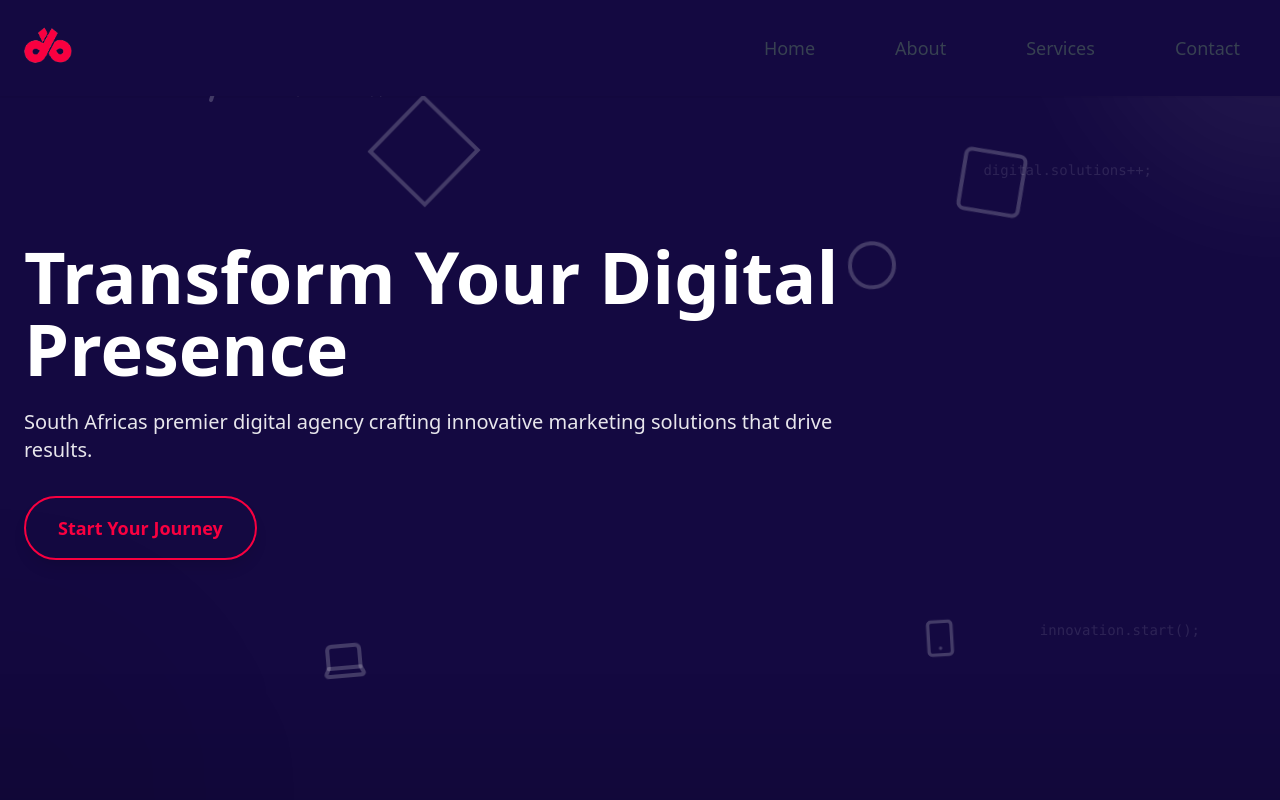
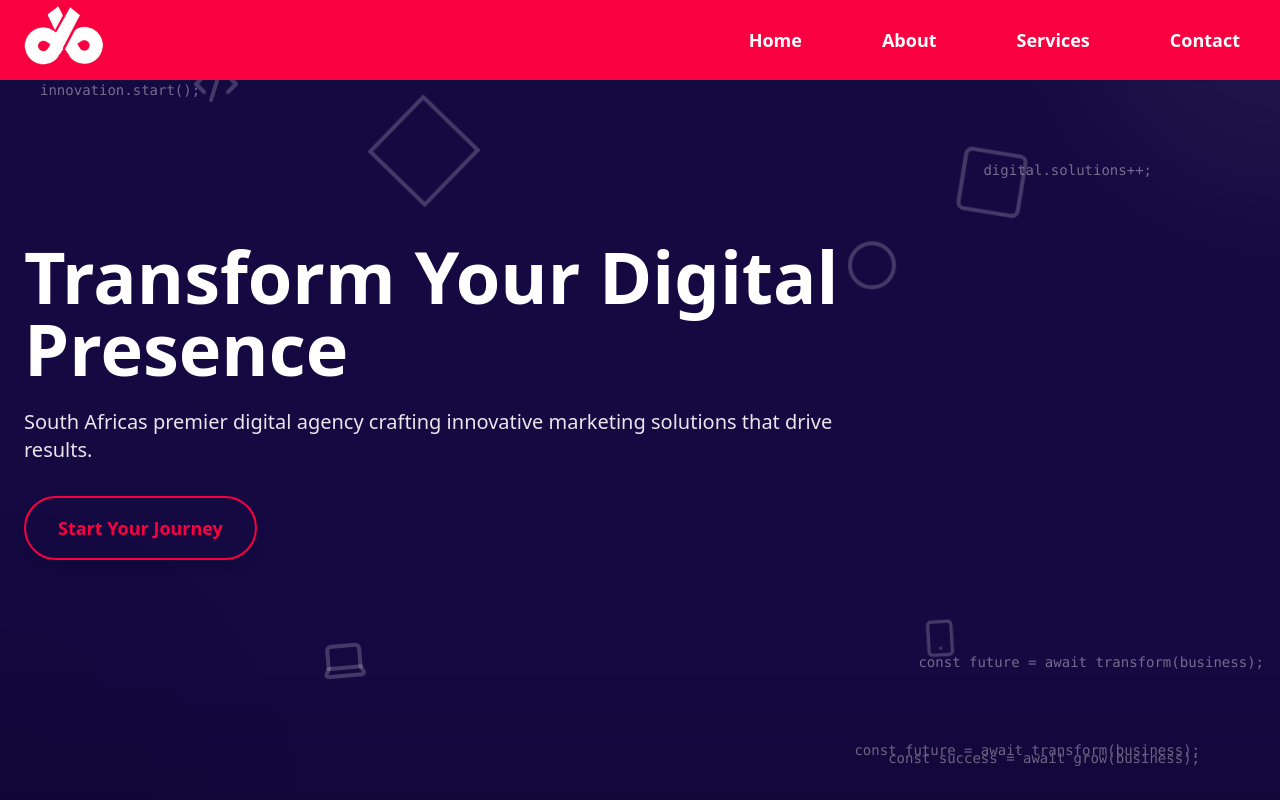
Before and after one commit to josvil-dev/digitalbind, a Next.js app: page / in a window 1280 px wide. Shown: the top 800 px of the page. Built offline with nearby package versions, Linux system fonts and the light colour scheme.

Commit message:
itterations

```diff
--- a/app/Components/Nav.tsx
+++ b/app/Components/Nav.tsx
@@ -46,9 +46,9 @@ const Navbar = () => {
   };
 
   return (
-    <nav className="bg-[#140941] shadow-sm fixed w-full top-0 z-50">
+    <nav className="bg-[#F90040] shadow-sm fixed w-full top-0 z-20">
       <div className="max-w-7xl mx-auto px-6">
-        <div className="flex justify-between items-center h-24">
+        <div className="flex justify-between items-center h-20">
           {/* Logo */}
           <motion.div
             initial={{ opacity: 0, x: -20 }}
@@ -58,11 +58,11 @@ const Navbar = () => {
           >
             <div className="flex items-center">
               <Image
-                src="/dbicon.png"
+                src="/dbiconwhite.png"
                 alt="Logo"
                 width={140}
                 height={40}
-                className="w-auto h-12"
+                className="w-auto h-20"
                 unoptimized={true}
               />
             </div>
@@ -77,7 +77,7 @@ const Navbar = () => {
                 initial={{ opacity: 0, y: -20 }}
                 animate={{ opacity: 1, y: 0 }}
                 transition={{ delay: i * 0.1 }}
-                className="text-gray-700 hover:text-blue-600 px-4 py-3 text-lg font-medium transition-colors duration-200 hover:bg-gray-50 rounded-md"
+                className="text-white hover:text-[#140941] px-4 py-3 text-lg font-semibold transition-colors duration-200"
                 whileHover={{ scale: 1.05 }}
                 whileTap={{ scale: 0.95 }}
               >
@@ -90,7 +90,7 @@ const Navbar = () => {
           <motion.button
             whileTap={{ scale: 0.9 }}
             onClick={() => setIsOpen(!isOpen)}
-            className="md:hidden p-3 rounded-md text-gray-700 hover:text-gray-900 hover:bg-gray-100"
+            className="md:hidden p-3 rounded-md text-white font-bold hover:text-gray-900"
           >
             <AnimatePresence mode="wait">
               {isOpen ? (
@@ -111,7 +111,7 @@ const Navbar = () => {
             animate="open"
             exit="closed"
             variants={menuVariants}
-            className="md:hidden bg-white border-t"
+            className="md:hidden bg-[#F90040] justify-between border-t"
           >
             <div className="px-6 py-4 space-y-3">
               {navItems.map((item, i) => (
@@ -120,8 +120,8 @@ const Navbar = () => {
                   href={item.href}
                   custom={i}
                   variants={linkVariants}
-                  className="block text-gray-700 hover:text-blue-600 hover:bg-gray-50 px-4 py-3 rounded-md text-lg font-medium transition-colors duration-200"
-                  whileHover={{ x: 10 }}
+                  className="block text-white hover:text-[#152042] px-auto py-3 rounded-md text-lg font-semibold transition-colors duration-200"
+                  whileHover={{ x: 4 }}
                 >
                   {item.label}
                 </motion.a>
--- a/app/page.tsx
+++ b/app/page.tsx
@@ -52,12 +52,16 @@ export default function Home() {
       <section className="min-h-screen relative bg-[#140941] flex items-center overflow-hidden">
         {/* Background Patterns */}
         <div className="absolute inset-0">
-          <div className="absolute inset-0 opacity-10">
+          <div className="absolute inset-0 opacity-40">
             {/* Code Snippets */}
             <div className="absolute top-20 left-10 text-white font-mono text-sm">
+            innovation.start();</div>
+            <div className="absolute bottom-10 right-20 text-white font-mono text-sm">
               const future = await transform(business);</div>
-            <div className="absolute bottom-40 right-20 text-white font-mono text-sm">
-              innovation.start();</div>
+              <div className="absolute bottom-8 right-20 text-white font-mono text-sm">
+              const success = await grow(business);</div>
+              <div className="absolute bottom-32 right-4 text-white font-mono text-sm">
+              const future = await transform(business);</div>
             <div className="absolute top-40 right-32 text-white font-mono text-sm">
               digital.solutions++;</div>
           </div>
```
